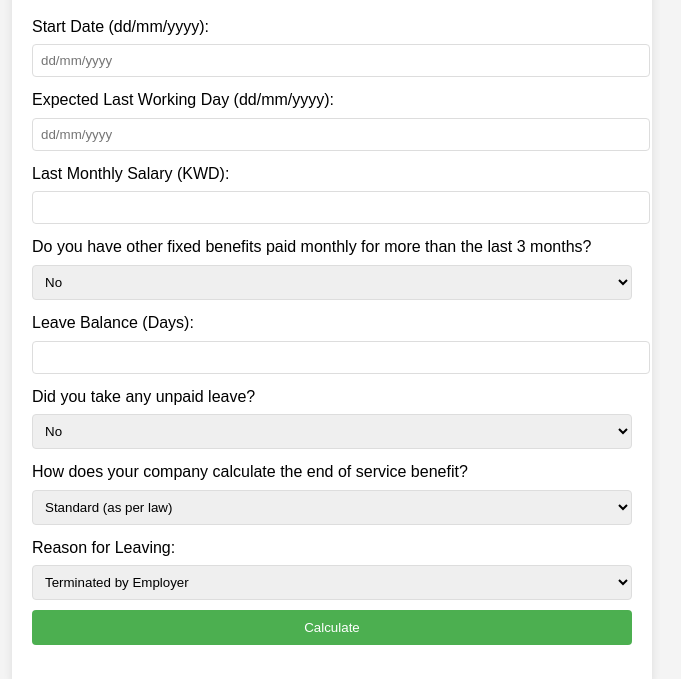
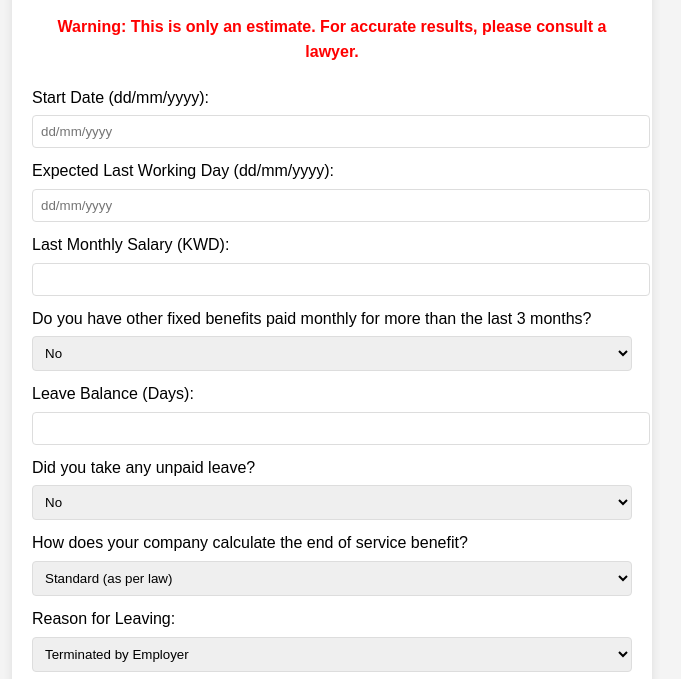
Before and after one commit to osamaism/EndOfService, a plain HTML site: page index.html in a window 1280 px wide. Shown: the part 286-965 px from the top of the page, without its empty margins (308-989 px from the left). Drawn offline with Linux system fonts and the light colour scheme.

Commit message:
Update index.html add warning

```diff
--- a/index.html
+++ b/index.html
@@ -85,6 +85,12 @@
             direction: rtl;
             text-align: right;
         }
+        .warning {
+            color: red;
+            text-align: center;
+            margin-bottom: 20px;
+            font-weight: bold;
+        }
     </style>
 </head>
 <body>
@@ -142,7 +148,8 @@
                 days: "days",
                 years: "years",
                 months: "months",
-                KWD: "KWD"
+                KWD: "KWD",
+                warning: "Warning: This is only an estimate. For accurate results, please consult a lawyer."
             },
             ar: {
                 title: "حاسبة مكافأة نهاية الخدمة الكويتية",
@@ -177,7 +184,8 @@
                 days: "يوم",
                 years: "سنة",
                 months: "شهر",
-                KWD: "دينار كويتي"
+                KWD: "دينار كويتي",
+                warning: "تحذير: هذا مجرد تقدير. للحصول على نتائج دقيقة، يرجى استشارة محامٍ."
             }
         };
 
@@ -186,6 +194,7 @@
             const rtlClass = lang === 'ar' ? 'rtl' : '';
             return `
                 <h1>${t.title}</h1>
+                <p class="warning">${t.warning}</p>
                 <form id="eosForm" class="${rtlClass}">
                     <label for="startDate">${t.startDate}</label>
                     <input type="text" id="startDate" placeholder="dd/mm/yyyy" maxlength="10" required>
```
